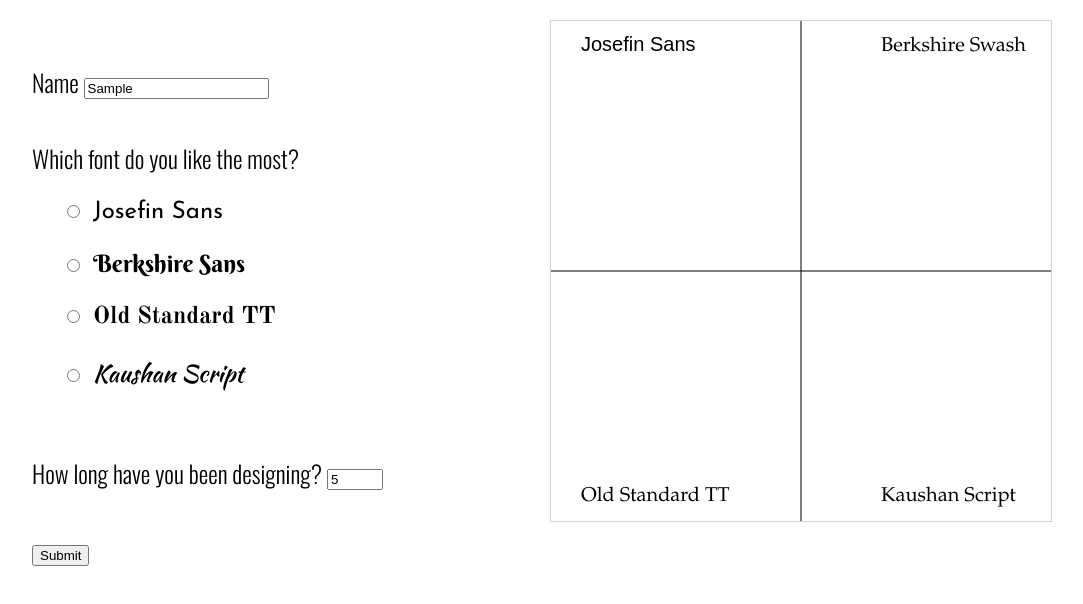
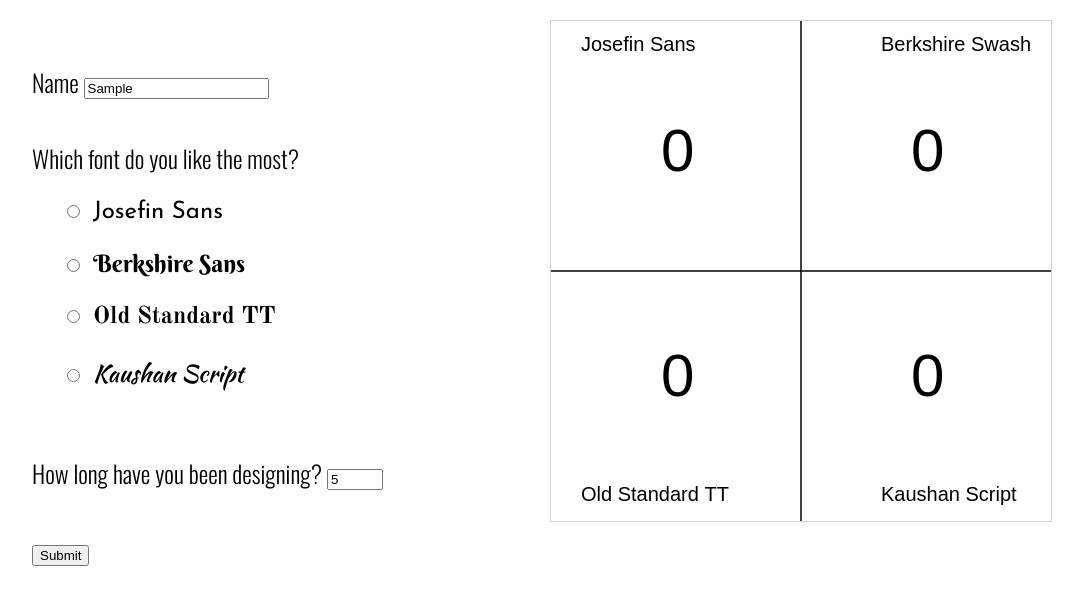
Before and after one commit to lifeissweetgood/lexingtoncodes, a plain HTML site: page index.html in a window 1280 px wide. Both pictures are taken after typing "Sample", "5" into the empty fields and a click on the input "Submit". Shown: the whole page, without its empty margins (128-1211 px from the left). Drawn offline with nearby package versions, Linux system fonts and the light colour scheme.

Commit message:
Count gets updated on graph
The count submitted through the form now gets updated on the graph.
Nothing gets done yet with the name and the "how long have you been
designing" answers.

```diff
--- a/index.html
+++ b/index.html
@@ -1,5 +1,6 @@
 <html>
     <head>
+        <title>Font Preference Poll Web App</title>
         <link rel="stylesheet" type="text/css" href="css/main.css"/>
         <link href='http://fonts.googleapis.com/css?family=Josefin+Sans:400,600' rel='stylesheet' type='text/css'>
         <link href='http://fonts.googleapis.com/css?family=Old+Standard+TT:700' rel='stylesheet' type='text/css'>
@@ -18,7 +19,7 @@
                     </li>
                     <li>
                         <label>Which font do you like the most?</label><br/>
-                        <p id="font-choice"><input type="radio" name="favorite_font" value="JoesfinSans"><span id="style1">Josefin Sans</span></p>
+                        <p id="font-choice"><input type="radio" name="favorite_font" value="JosefinSans"><span id="style1">Josefin Sans</span></p>
                         <p id="font-choice"><input type="radio" name="favorite_font" value="BerkshireSwash"><span id="style2">Berkshire Sans</span></p>
                         <p id="font-choice"><input type="radio" name="favorite_font" value="OldStdTT"><span id="style3">Old Standard TT</span></p>
                         <p id="font-choice"><input type="radio" name="favorite_font" value="KaushanScript"><span id="style4">Kaushan Script</span></p>
--- a/js/form.js
+++ b/js/form.js
@@ -1,29 +1,100 @@
+var JS_cnt;
+var BS_cnt;
+var OST_cnt;
+var KS_cnt;
+var JS_Xcoord = 110;
+var JS_Ycoord = 150;
+var BS_Xcoord = 360;
+var BS_Ycoord = 150;
+var OST_Xcoord = 110;
+var OST_Ycoord = 375;
+var KS_Xcoord = 360;
+var KS_Ycoord = 375;
+
+
 $(document).ready(function() {
+    JS_cnt = 0;
+    BS_cnt = 0;
+    OST_cnt = 0;
+    KS_cnt = 0;
+
+    // Add graph to DOM
+    $('.graph').append('<canvas id="graphRadar" width="500" height="500" style="border:1px solid #d3d3d3;"></canvas>');
+
+    // Draw initial graph
     drawGraph();
+    updateCounts(JS_cnt, JS_Xcoord, JS_Ycoord);
+    updateCounts(BS_cnt, BS_Xcoord, BS_Ycoord);
+    updateCounts(OST_cnt, OST_Xcoord, OST_Ycoord);
+    updateCounts(KS_cnt, KS_Xcoord, KS_Ycoord);
 });
 
 $('form').submit(function() {
     var formArr = $('form').serializeArray();
     console.log(formArr);
+    var preferredFont = formArr[1].value;
+    console.log(preferredFont);
+
+    // Redraw graph to update with latest counts
+    clearGraph();
+    drawGraph();
+
+    switch(preferredFont)
+    {
+        case 'JosefinSans':
+                        JS_cnt++;
+                        break;
+        case 'BerkshireSwash':
+                        BS_cnt++;
+                        break;
+        case 'OldStdTT':
+                        OST_cnt++;
+                        break;
+        case 'KaushanScript':
+                        KS_cnt++;
+                        break;
+    }
+    updateCounts(JS_cnt, JS_Xcoord, JS_Ycoord);
+    updateCounts(BS_cnt, BS_Xcoord, BS_Ycoord);
+    updateCounts(OST_cnt, OST_Xcoord, OST_Ycoord);
+    updateCounts(KS_cnt, KS_Xcoord, KS_Ycoord);
+
     return false;
 });
 
 function drawGraph()
 {
-    $('.graph').append('<canvas id="graphRadar" width="500" height="500" style="border:1px solid #d3d3d3;"></canvas>');
     var cir = document.getElementById("graphRadar");
     var ctx = cir.getContext("2d");
+
     // Don't need to draw the circle for now.
     //ctx.arc(250,250,250,0,2*Math.PI);
+
     ctx.moveTo(250,0);
     ctx.lineTo(250,500);
     ctx.moveTo(0,250);
     ctx.lineTo(500,250);
     ctx.stroke();
+
+    // TODO: make font match text
     ctx.font = "20px Arial";
     ctx.fillText("Josefin Sans",30,30);
-    ctx.font = "20px Garamond";
     ctx.fillText("Berkshire Swash",330,30);
     ctx.fillText("Old Standard TT",30,480);
     ctx.fillText("Kaushan Script",330,480);
 }
+
+function updateCounts(fontText, countX, countY)
+{
+    var cir = document.getElementById("graphRadar");
+    var ctx = cir.getContext("2d");
+    ctx.font = "60px Arial";
+    ctx.fillText(fontText, countX, countY);
+}
+
+function clearGraph()
+{
+    var cir = document.getElementById("graphRadar");
+    var ctx = cir.getContext("2d");
+    ctx.clearRect(0,0,500,500);
+}
```
